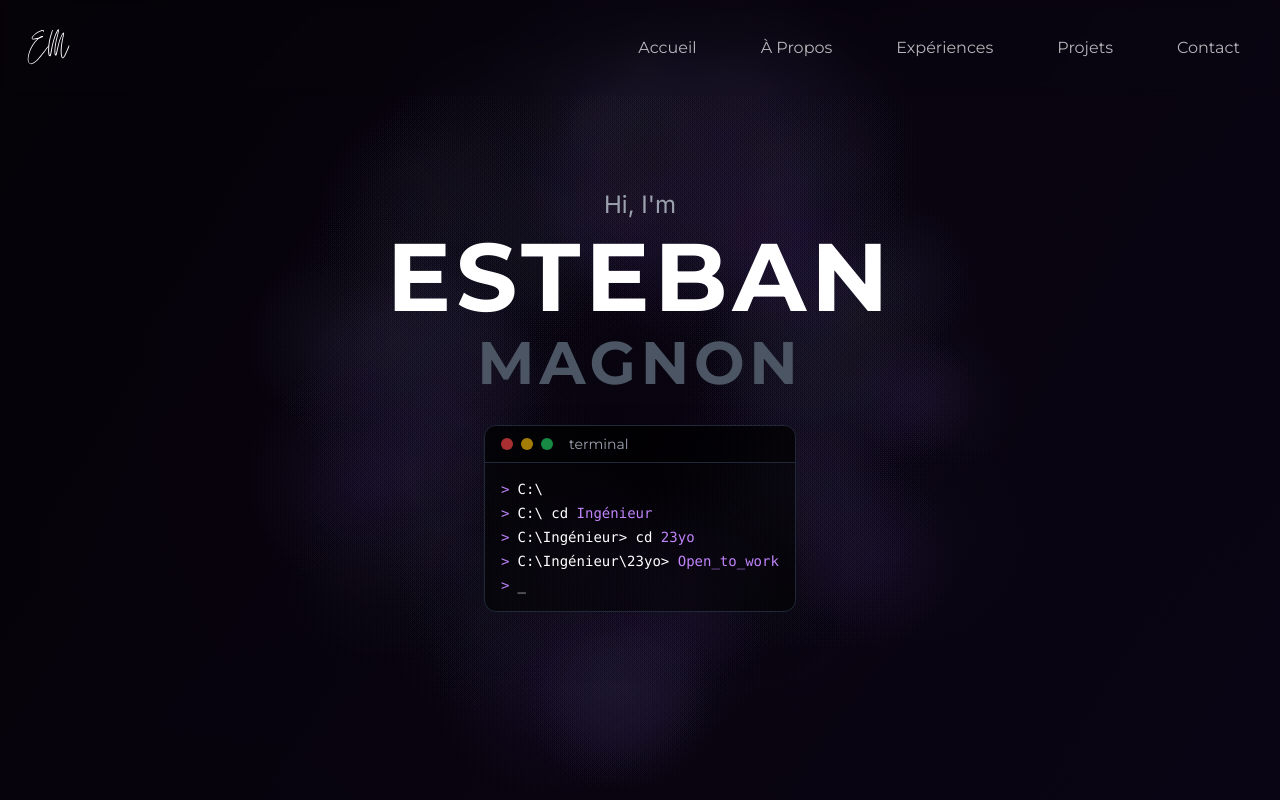
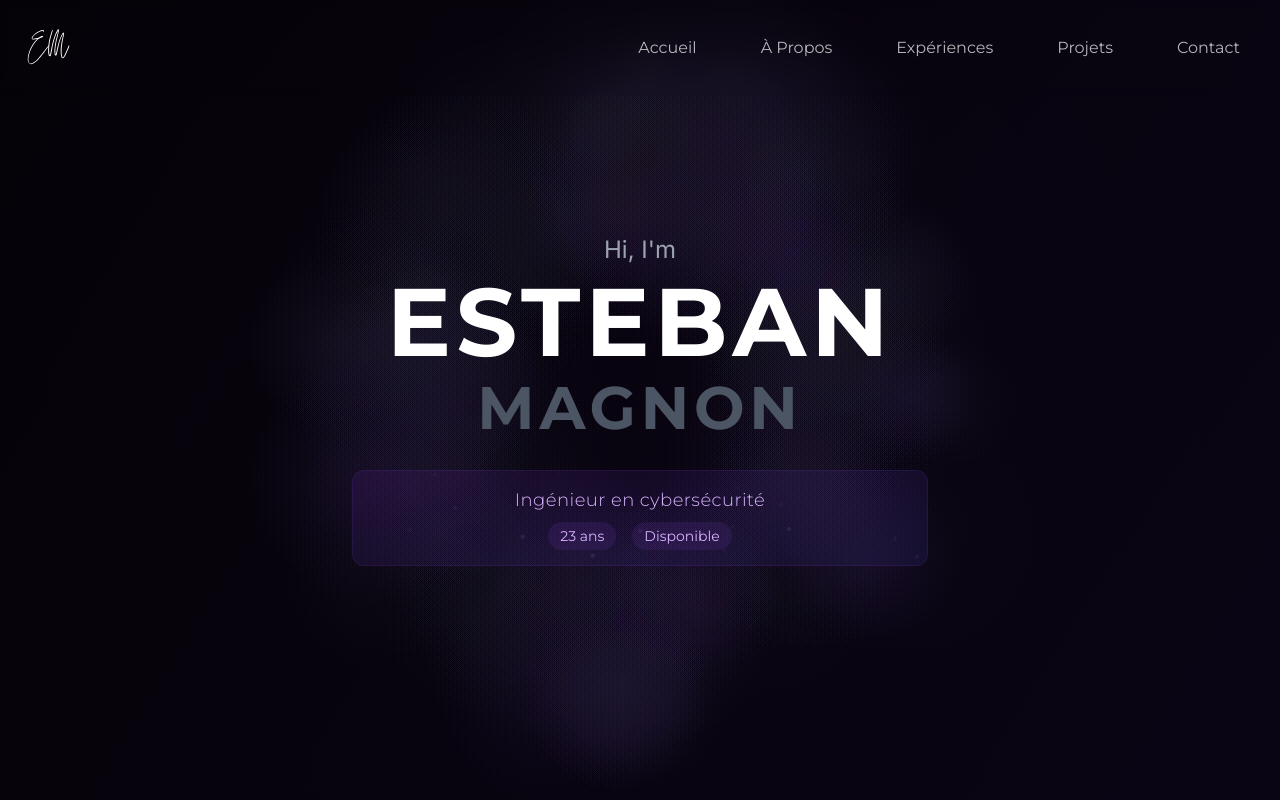
Before and after one commit to Whyiest/estebanmagnon, a Next.js app: page / in a window 1280 px wide. Built offline with nearby package versions, Linux system fonts and the light colour scheme; a web font is replaced by a local one.

Commit message:
feat: ipdated the terminal animation at landing page

```diff
--- a/app/page.tsx
+++ b/app/page.tsx
@@ -132,11 +132,145 @@ const FloatingBackground = () => {
   return <canvas ref={canvasRef} className="absolute inset-0 z-0" />;
 };
 
+const GalaxyAnimation = () => {
+  useEffect(() => {
+    const canvas = document.getElementById('galaxyCanvas') as HTMLCanvasElement;
+    if (!canvas) return;
+
+    const ctx = canvas.getContext('2d');
+    if (!ctx) return;
+
+    let width = canvas.offsetWidth;
+    let height = canvas.offsetHeight;
+    canvas.width = width;
+    canvas.height = height;
+
+    let mouseX = width / 2;
+    let mouseY = height / 2;
+    let isMouseMoving = false;
+    let mouseTimeout: NodeJS.Timeout;
+
+    const particles: {
+      x: number;
+      y: number;
+      size: number;
+      speedX: number;
+      speedY: number;
+      color: string;
+      opacity: number;
+    }[] = [];
+
+    const colors = ['#8B5CF6', '#6366F1', '#4F46E5', '#4338CA'];
+    const particleCount = 150;
+
+    // Création des particules
+    for (let i = 0; i < particleCount; i++) {
+      particles.push({
+        x: Math.random() * width,
+        y: Math.random() * height,
+        size: Math.random() * 3 + 1,
+        speedX: (Math.random() - 0.5) * 2,
+        speedY: (Math.random() - 0.5) * 2,
+        color: colors[Math.floor(Math.random() * colors.length)],
+        opacity: Math.random() * 0.5 + 0.2
+      });
+    }
+
+    const drawParticle = (particle: typeof particles[0]) => {
+      ctx.beginPath();
+      ctx.arc(particle.x, particle.y, particle.size, 0, Math.PI * 2);
+      ctx.fillStyle = `${particle.color}${Math.floor(particle.opacity * 255).toString(16).padStart(2, '0')}`;
+      ctx.fill();
+    };
+
+    const connectParticles = () => {
+      for (let i = 0; i < particles.length; i++) {
+        for (let j = i + 1; j < particles.length; j++) {
+          const dx = particles[i].x - particles[j].x;
+          const dy = particles[i].y - particles[j].y;
+          const distance = Math.sqrt(dx * dx + dy * dy);
+
+          if (distance < 100) {
+            ctx.beginPath();
+            ctx.strokeStyle = `rgba(139, 92, 246, ${0.2 * (1 - distance / 100)})`;
+            ctx.lineWidth = 1;
+            ctx.moveTo(particles[i].x, particles[i].y);
+            ctx.lineTo(particles[j].x, particles[j].y);
+            ctx.stroke();
+          }
+        }
+      }
+    };
+
+    const animate = () => {
+      ctx.clearRect(0, 0, width, height);
+
+      particles.forEach(particle => {
+        // Mise à jour de la position
+        particle.x += particle.speedX;
+        particle.y += particle.speedY;
+
+        // Effet de rebond sur les bords
+        if (particle.x < 0 || particle.x > width) particle.speedX *= -1;
+        if (particle.y < 0 || particle.y > height) particle.speedY *= -1;
+
+        // Effet d'attraction vers la souris
+        if (isMouseMoving) {
+          const dx = mouseX - particle.x;
+          const dy = mouseY - particle.y;
+          const distance = Math.sqrt(dx * dx + dy * dy);
+          if (distance < 200) {
+            particle.x += dx * 0.02;
+            particle.y += dy * 0.02;
+          }
+        }
+
+        drawParticle(particle);
+      });
+
+      connectParticles();
+      requestAnimationFrame(animate);
+    };
+
+    const handleMouseMove = (e: MouseEvent) => {
+      const rect = canvas.getBoundingClientRect();
+      mouseX = e.clientX - rect.left;
+      mouseY = e.clientY - rect.top;
+      isMouseMoving = true;
+
+      clearTimeout(mouseTimeout);
+      mouseTimeout = setTimeout(() => {
+        isMouseMoving = false;
+      }, 100);
+    };
+
+    canvas.addEventListener('mousemove', handleMouseMove);
+    animate();
+
+    const handleResize = () => {
+      width = canvas.offsetWidth;
+      height = canvas.offsetHeight;
+      canvas.width = width;
+      canvas.height = height;
+    };
+
+    window.addEventListener('resize', handleResize);
+
+    return () => {
+      canvas.removeEventListener('mousemove', handleMouseMove);
+      window.removeEventListener('resize', handleResize);
+    };
+  }, []);
+
+  return null;
+};
+
 export default function Home() {
   return (
     <div className={`min-h-screen ${montserrat.className}`}>
       <FloatingBackground />
       <Navigation />
+      <GalaxyAnimation />
 
       {/* Main Content */}
       <main className="min-h-screen flex items-center justify-center relative overflow-hidden">
@@ -155,44 +289,25 @@ export default function Home() {
               </span>
             </h1>
 
-            {/* Modern Terminal Card */}
-            <div className="opacity-0 animate-slide-up-delayed">
-              <div className="bg-black/60 backdrop-blur-sm rounded-xl overflow-hidden shadow-2xl border border-gray-800">
-                {/* Terminal Header */}
-                <div className="flex items-center gap-2 px-4 py-2 bg-black/40 border-b border-gray-800">
-                  <div className="w-3 h-3 rounded-full bg-red-500/70"></div>
-                  <div className="w-3 h-3 rounded-full bg-yellow-500/70"></div>
-                  <div className="w-3 h-3 rounded-full bg-green-500/70"></div>
-                  <span className="text-gray-400 text-sm ml-2">terminal</span>
-                </div>
-
-                {/* Terminal Content */}
-                <div className="p-4 font-mono text-sm space-y-1">
-                  <div className="flex items-center">
-                    <span className="text-purple-400 mr-2">{'>'}</span>
-                    <span className="text-white">C:\</span>
-                  </div>
-
-                  <div className="flex items-center">
-                    <span className="text-purple-400 mr-2">{'>'}</span>
-                    <span className="text-white">C:\ cd <span className="text-purple-400">Ingénieur</span></span>
-                  </div>
-
-                  <div className="flex items-center">
-                    <span className="text-purple-400 mr-2">{'>'}</span>
-                    <span className="text-white">C:\Ingénieur{'>'} cd <span className="text-purple-400">23yo</span></span>
-                  </div>
-
-                  <div className="flex items-center">
-                    <span className="text-purple-400 mr-2">{'>'}</span>
-                    <span className="text-white">C:\Ingénieur\23yo{'>'} <span className="text-purple-400">Open_to_work</span></span>
-                  </div>
-
-                  <div className="flex items-center">
-                    <span className="text-purple-400 mr-2">{'>'}</span>
-                    <span className="typing-cursor text-white">_</span>
+            {/* Minimal Floating Animation */}
+            <div className="opacity-0 animate-slide-up-delayed w-full max-w-xl relative">
+              <div className="relative h-24 rounded-xl bg-gradient-to-br from-purple-900/20 to-indigo-900/20 backdrop-blur-sm border border-purple-500/10 overflow-hidden">
+                <div className="absolute inset-0 flex items-center justify-center">
+                  <div className="text-center z-10">
+                    <p className="text-purple-300 text-lg font-light tracking-wide mb-2">
+                      Ingénieur en cybersécurité
+                    </p>
+                    <div className="flex items-center justify-center gap-4">
+                      <span className="px-3 py-1 rounded-full bg-purple-500/10 text-purple-300 text-sm">
+                        23 ans
+                      </span>
+                      <span className="px-3 py-1 rounded-full bg-purple-500/10 text-purple-300 text-sm">
+                        Disponible
+                      </span>
+                    </div>
                   </div>
                 </div>
+                <FloatingParticles />
               </div>
             </div>
           </div>
@@ -201,3 +316,46 @@ export default function Home() {
     </div>
   );
 }
+
+const FloatingParticles = () => {
+  useEffect(() => {
+    const container = document.querySelector('.particles-container') as HTMLDivElement;
+    if (!container) return;
+
+    const particleCount = 15;
+    const particles: HTMLDivElement[] = [];
+
+    for (let i = 0; i < particleCount; i++) {
+      const particle = document.createElement('div');
+      particle.className = 'absolute w-1 h-1 rounded-full bg-purple-400/20';
+      particle.style.left = `${Math.random() * 100}%`;
+      particle.style.top = `${Math.random() * 100}%`;
+      container.appendChild(particle);
+      particles.push(particle);
+
+      // Animation aléatoire pour chaque particule
+      const duration = 3 + Math.random() * 4;
+      const delay = Math.random() * 2;
+
+      particle.animate(
+        [
+          { transform: 'translate(0, 0)', opacity: 0.2 },
+          { transform: `translate(${Math.random() * 30 - 15}px, ${Math.random() * 30 - 15}px)`, opacity: 0.8 },
+          { transform: 'translate(0, 0)', opacity: 0.2 }
+        ],
+        {
+          duration: duration * 1000,
+          delay: delay * 1000,
+          iterations: Infinity,
+          easing: 'ease-in-out'
+        }
+      );
+    }
+
+    return () => {
+      particles.forEach(particle => particle.remove());
+    };
+  }, []);
+
+  return <div className="particles-container absolute inset-0" />;
+};
```
